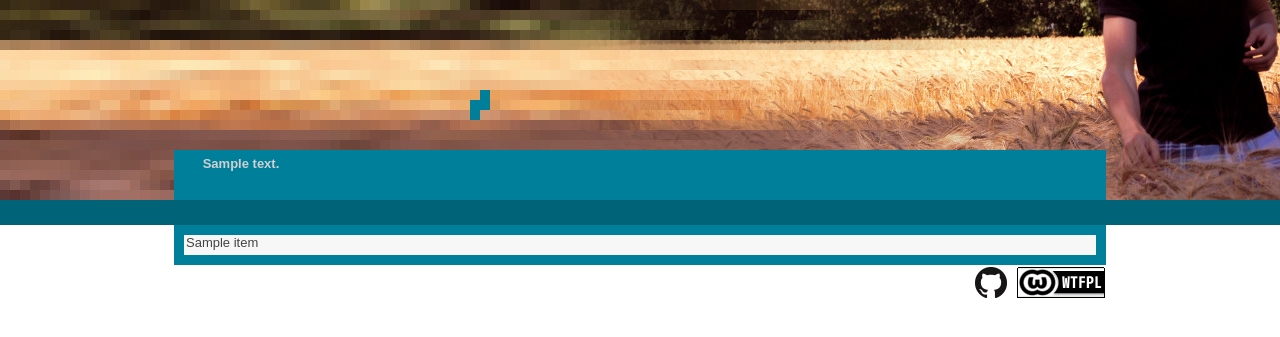
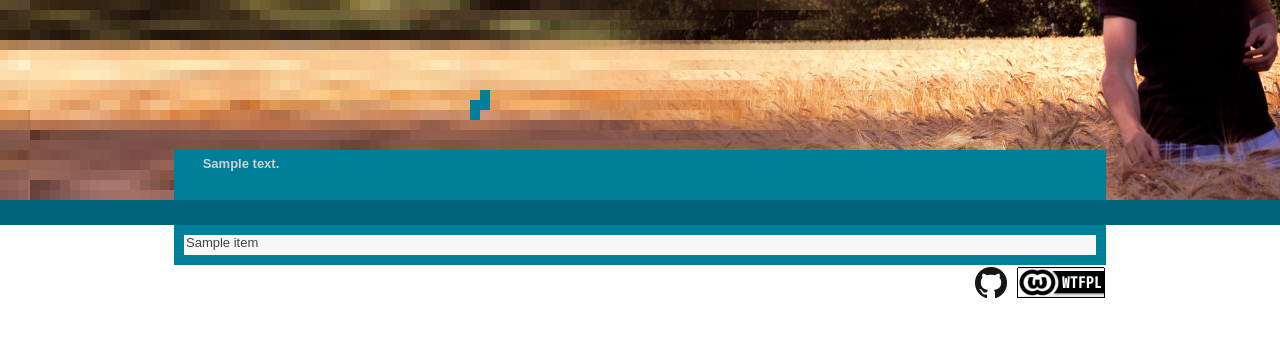
Before and after one commit to IllDepence/sirtetris.com, a Python web app: template static/templates/fill_layout.html in a window 1280 px wide. Shown: the top 337 px of the page. Run offline with Jinja, Linux system fonts and the light colour scheme; the template is opened without the code that fills it: most values are stand-ins (such as "Sample title", 1, 10 or a date in 2020).

Commit message:
chrome/ium css fix, minor stuff

```diff
--- a/static/css/style.css
+++ b/static/css/style.css
@@ -106,9 +106,9 @@ overflow: hidden;
 
 #headbox {
 height: 200px;
-background-image:url('../img/site/head0.jpg'), url('../img/site/head1.jpg');
-background-repeat:no-repeat, repeat-x;
-background-position:right top, right 1250px top;
+background-image: url('../img/site/head0.jpg'), url('../img/site/head1.jpg');
+background-repeat: no-repeat, repeat-x;
+background-position: right top, 98px top;
 }
 
 #innerheadbox {
--- a/static/js/tetris.js
+++ b/static/js/tetris.js
@@ -1,5 +1,3 @@
-window.blockID = 0;
-
 function SingleBlock(x, y) {
     this.x = x;
     this.y = y;
@@ -313,6 +311,7 @@ function spawnRandomPiece() {
 
 function tick() {
     var now = Math.floor(new Date().getTime()/1000);
+    /* spawn a new piece */
     if(window.pieceCount == 0) {
         window.livePieces.push(spawnRandomPiece());
         window.pieceCount++;
@@ -322,6 +321,7 @@ function tick() {
         var p = window.livePieces[i];
         p.live();
         }
+    /* game over */
     for (var i=0; i<window.deadBlocks.length; i++) {
         if (window.deadBlocks[i].y <= 0) {
             clearInterval(window.tetIntvID);
@@ -329,8 +329,11 @@ function tick() {
         }
     }
 
+window.blockID = 0;
+window.pieceCount = 0;
 window.livePieces = [];
 window.deadBlocks = [];
-window.lastSpawn = Math.floor(new Date().getTime()/1000)-29;
-window.pieceCount = 0;
-window.tetIntvID = window.setInterval(function(){tick()}, 500);
+
+if (window.location.href.indexOf('?') == -1) {
+    window.tetIntvID = window.setInterval(function(){tick()}, 500);
+    }
```
Also changed, not shown: 1 other file.
